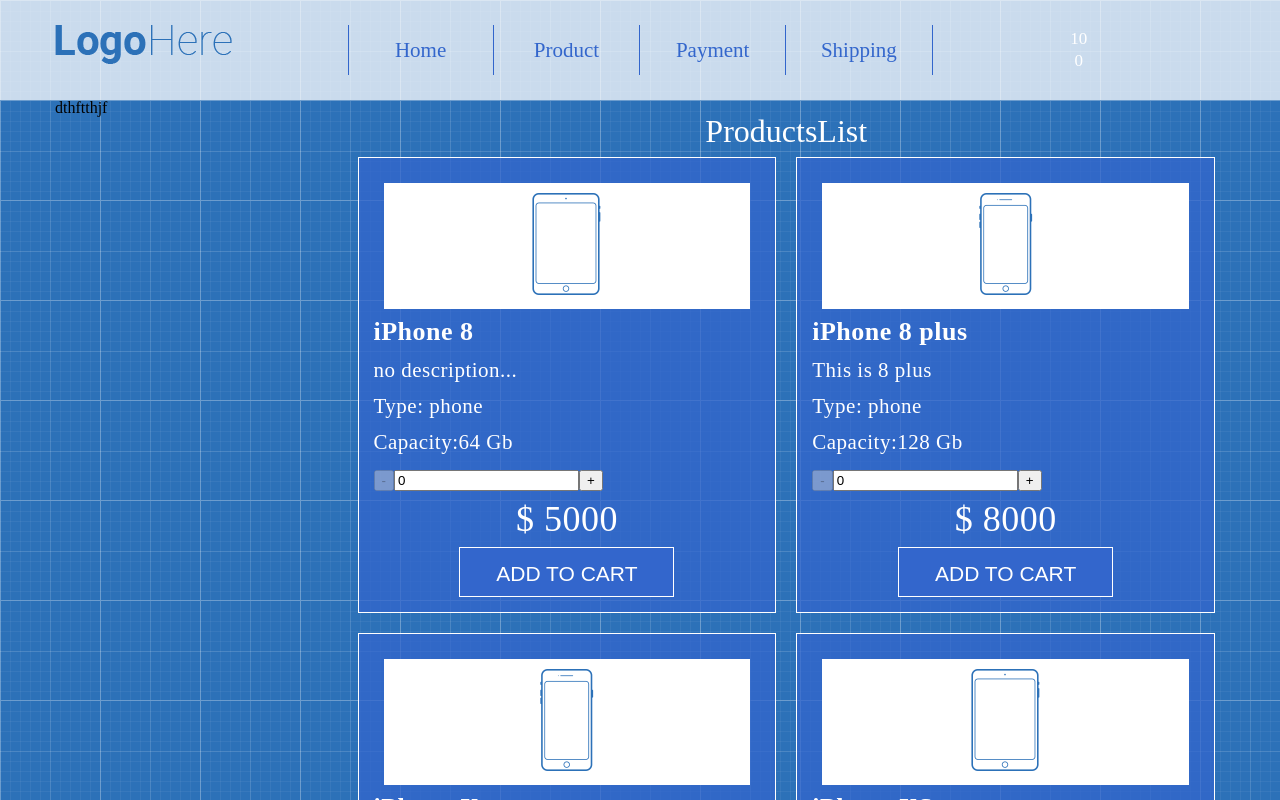
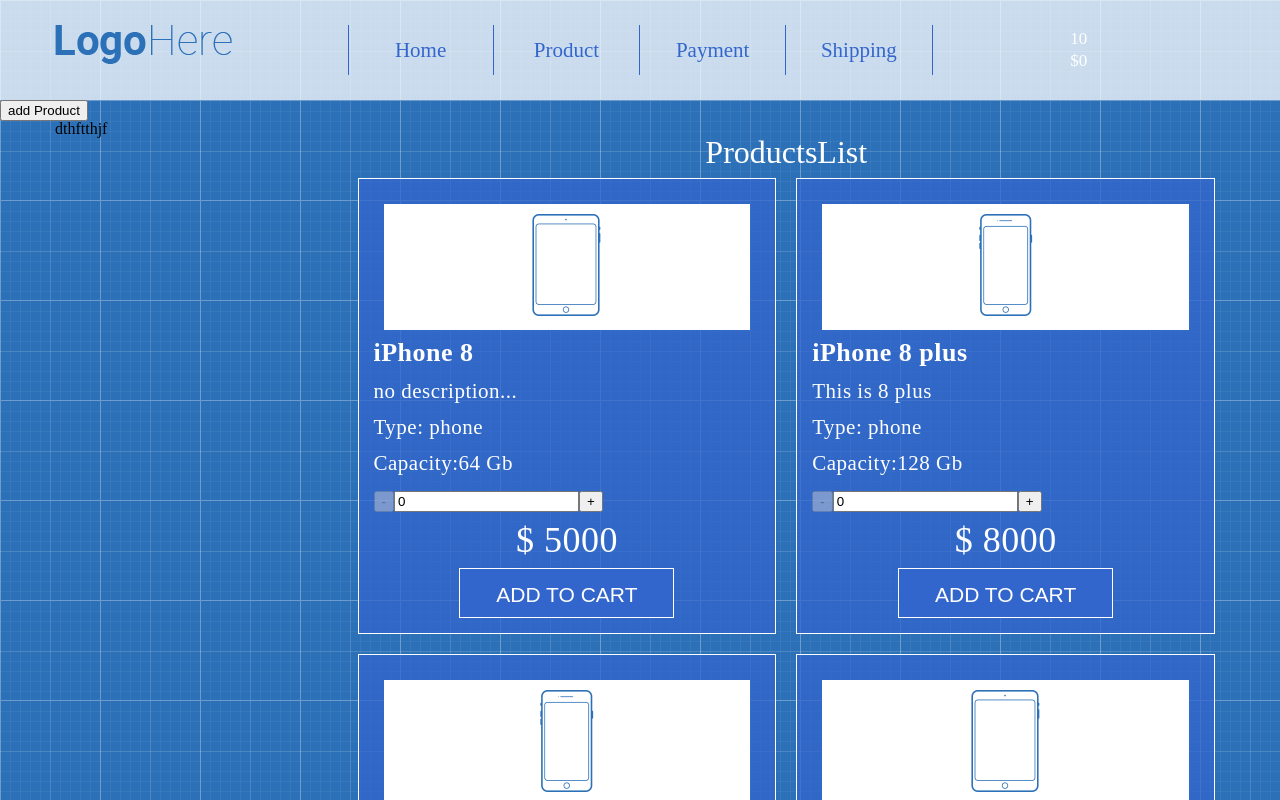
Before and after one commit to ApostleAndrew/shop-react, a React (Create React App) app: page / in a window 1280 px wide. Shown: the top 800 px of the page. Built offline with nearby package versions, Linux system fonts and the light colour scheme.

Commit message:
add botton onClick

```diff
--- a/src/App/App.js
+++ b/src/App/App.js
@@ -16,13 +16,24 @@
 			totalPrice: 0,
 		}
 	}
-	render() {
+	addProductToCart(price,count) {
+		this.setState((prevState) => ({
+			cartData: {
+				totalPrice: prevState.cartData.totalPrice + (price*count),
+				totalproductsCount: prevState.cartData.totalproductsCount + count,
+			}
+		}))
+	}
+
+
+	render () {
 
 		return (
 			<div className = 'App'>
 				<Header
 					cartData={this.state.cartData}
 				/>
+				<button onClick={() => this.addProductToCart(10,20)}>add Product</button>
 				<Main/>
 				<Footer/>
 			</div>
--- a/src/App/Header/Cart/Cart.js
+++ b/src/App/Header/Cart/Cart.js
@@ -10,7 +10,7 @@
 
         <div className="cart text-center">
 			<div className="products-count">{totalproductsCount}</div>
-			<div className="products-price">{totalPrice}</div>
+			<div className="products-price">${totalPrice}</div>
 		</div>
 	)
 }
```
